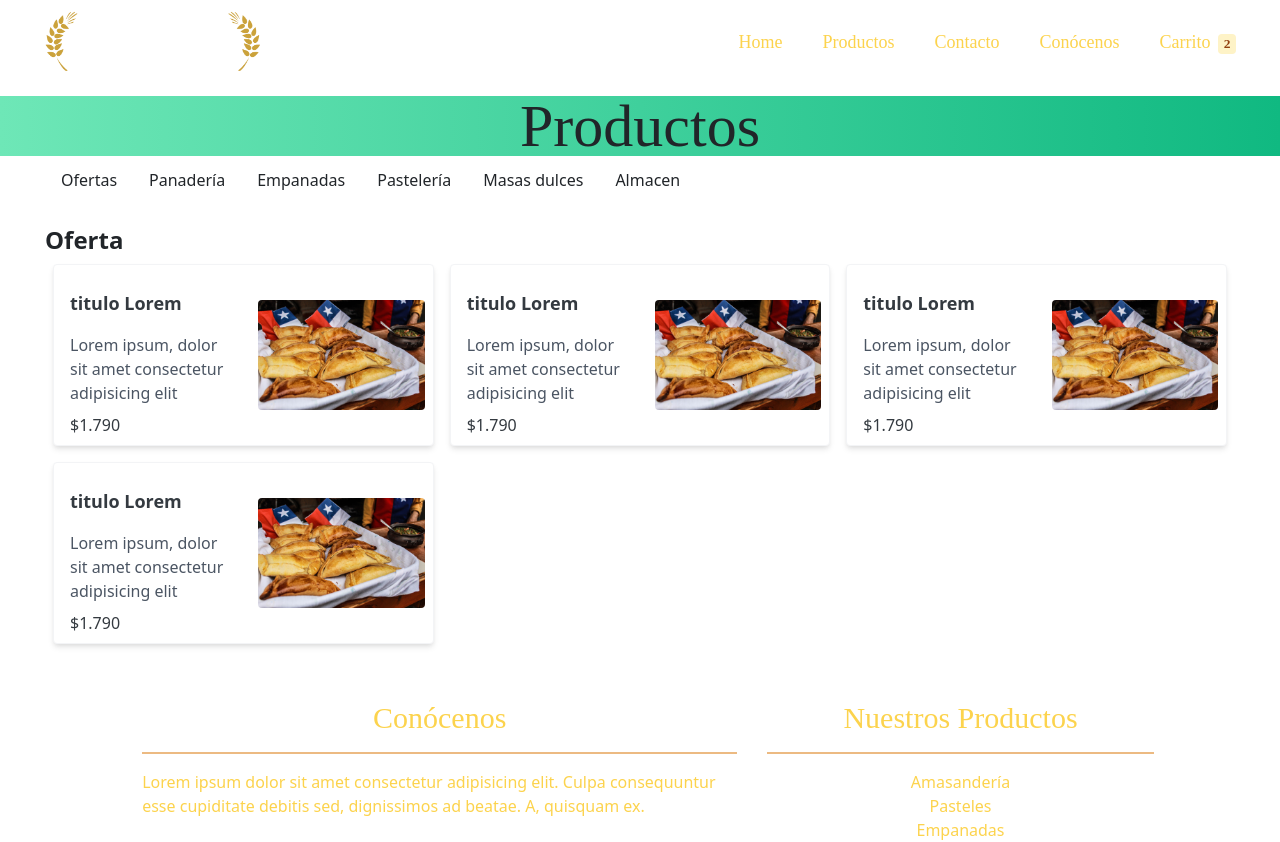
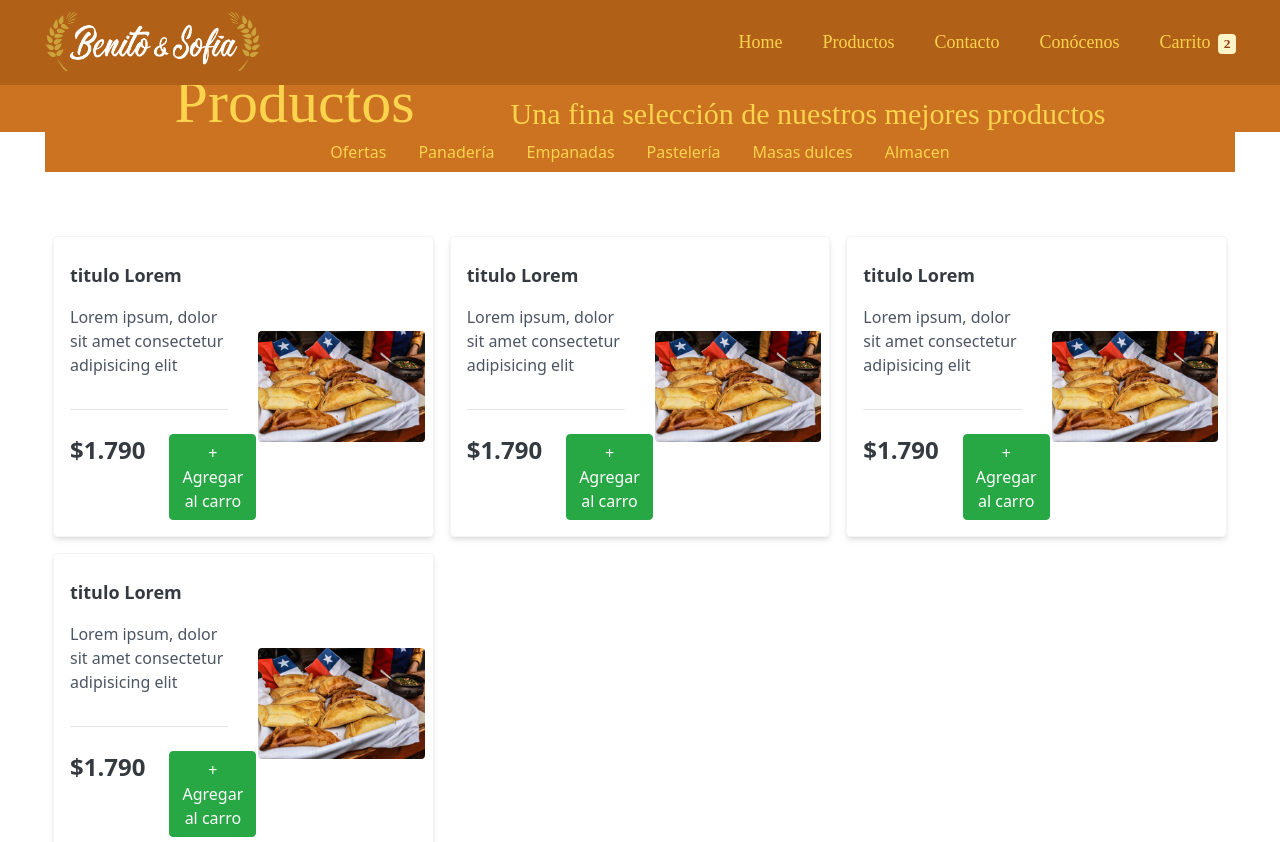
Before and after one commit to LeoQuark/ProyectoAmasanderia, a React (Create React App) app in the folder client/amasanderia/: page /productos in a window 1280 px wide. Shown: the top 842 px of the page. Built offline with nearby package versions, Linux system fonts and the light colour scheme; a web font is replaced by a local one.

Commit message:
Agregar boton a cards en productos

```diff
--- a/client/amasanderia/public/css/estilos.css
+++ b/client/amasanderia/public/css/estilos.css
@@ -16,6 +16,14 @@
 .bg-cafe {
     background: #422918;
 }
+.bg-cafec{
+    background: #B16117;
+}
+
+.bg-cafeo{
+    background: #CB7321;
+}
+
 
 /* home */
 .card-hover {
--- a/client/amasanderia/src/components/Contacto.jsx
+++ b/client/amasanderia/src/components/Contacto.jsx
@@ -5,7 +5,7 @@ const Contacto = () => {
 
     return (
         <div className="container-fluid mt-5 pt-5">
-            <div className="row d-flex justify-content-center bg-gradient-to-r from-green-300 to-green-500">
+            <div className="row d-flex justify-content-center bg-cafeo">
                 <p className="text-5xl md:text-6xl font-sansita">¡Contáctanos!</p>
             </div>
             <div className="container-fluid">
--- a/client/amasanderia/src/components/Footer.jsx
+++ b/client/amasanderia/src/components/Footer.jsx
@@ -4,8 +4,8 @@ import { Link } from 'react-router-dom'
 const Footer = () => {
 
     return (
-        <div className="container-fluid bg-orange-900 mt-4">
-            <footer className="container mx-2">
+        <div className="container-fluid bg-cafec mt-5 ">
+            <footer className="container mx-2 ">
                 <div className="row d-flex justify-content-center">
                     <div className="col-12 col-sm-6 col-lg-6 my-2">
                         <div className="divide-y-2 divide-yellow-600 divide-opacity-50">
--- a/client/amasanderia/src/components/Header.jsx
+++ b/client/amasanderia/src/components/Header.jsx
@@ -13,7 +13,7 @@ const Header = () => {
           </div>
         </div>
       </div> */}
-      <nav className="navbar navbar-expand-lg navbar-dark bg-orange-900">
+      <nav className="navbar navbar-expand-lg navbar-dark bg-cafec">
         <div className="container">
           <div className="row pl-2">
             <Link to="/" className="d-inline-flex">
--- a/client/amasanderia/src/components/Productos.jsx
+++ b/client/amasanderia/src/components/Productos.jsx
@@ -4,9 +4,11 @@ import ProductosHeader from './productos/ProductosHeader'
 const Productos = () => {
 
     return (
-        <div className="container-fluid mt-5 pt-5">
-            <div className="row d-flex justify-content-center bg-gradient-to-r from-green-300 to-green-500">
-                <p className="text-5xl md:text-6xl font-sansita">Productos</p>
+        <div className="container-fluid mt-4 mb-0 pt-5 text-white ">
+            <div className="row d-flex justify-content-center bg-cafeo">
+                <p className="text-5xl text-yellow-300 md:text-6xl font-sansita ml-5 mr-5">Productos</p>
+
+                <p className="text-5xl text-yellow-300 md:text-3xl font-sansita mx-5 mt-4">Una fina selección de nuestros mejores productos</p>
             </div>
             <div className="container-fluid">
                 <ProductosHeader />
--- a/client/amasanderia/src/components/home/HomeCategorias.jsx
+++ b/client/amasanderia/src/components/home/HomeCategorias.jsx
@@ -4,8 +4,8 @@ const HomeCategorias = () => {
 
 
     return (
-        <div className="container-fluid px-0 pt-5">
-            <div className="d-flex justify-content-center bg-gradient-to-r from-green-300 to-green-500 py-3 px-0">
+        <div className="container-fluid px-0 pt-5 text-white">
+            <div className="d-flex justify-content-center bg-cafeo py-3 px-0">
                 <h3 className="text-4xl md:text-5xl font-sansita my-2">Categorías destacadas</h3>
             </div>
             <div className="container">
@@ -13,7 +13,7 @@ const HomeCategorias = () => {
                     <div className="col rounded my-lg-3 my-2">
                         <div className="card text-white hover-scale-sm">
                             <img src="/img/pan.jpg" class="card-img img-home" alt="..." />
-                            <div className="card-img-overlay">
+                            <div className="card-img-overlay ">
                                 <div className="pt-5">
                                     <h2 className="card-title text-5xl sm:text-4xl xl:text-5xl text-center pt-5 font-weight-bold">Panadería</h2>
                                 </div>
--- a/client/amasanderia/src/components/productos/ProductosCard.jsx
+++ b/client/amasanderia/src/components/productos/ProductosCard.jsx
@@ -8,15 +8,25 @@ const ProductosCard = () => {
             <div className="card bg-white border-gray-100 rounded shadow-md px-2 hover-scale-sm my-2 h-card">
                 <div className="row">
                     <div className="col-12 col-sm-6">
+
                         <div className="pl-2 py-2">
                             <h3 className="text-lg font-weight-bold py-3">titulo Lorem </h3>
                             <p className="text-gray-600 pb-2">Lorem ipsum, dolor sit amet consectetur adipisicing elit</p>
-                            <p className="">$1.790</p>
+
+                            <br/>
+                            <hr/>
+                            <br/>
+                            <div className="d-flex">
+                            <p className="mb-2 font-bold text-2xl mr-4">$1.790</p>
+                            <button className="btn btn-success mb-2">+ Agregar al carro</button>
+                            </div>
                         </div>
+
                     </div>
                     <div className="col-12 col-sm-6 d-flex align-items-center ">
-                        <img src="/img/empanadas.jpg" className="card-img rounded" alt="" />
-                    </div>
+                                <img src="/img/empanadas.jpg" className="card-img rounded" alt="" />
+
+                            </div>
                 </div>
             </div>
         </Link>
--- a/client/amasanderia/src/components/productos/ProductosHeader.jsx
+++ b/client/amasanderia/src/components/productos/ProductosHeader.jsx
@@ -4,9 +4,9 @@ import ProductosHome from './ProductosHome'
 const ProductosHeader = () => {
 
     return (
-        <div className="container-fluid pt-1">
-            <div className="d-flex justify-content-start">
-                <ul className="nav  whitespace-no-wrap overflow-x-scroll overflow-y-hidden md:whitespace-normal md:overflow-x-hidden " id="myTab" role="tablist">
+        <div className="container-fluid ">
+            <div className="d-flex justify-content-center bg-cafeo">
+                <ul className="nav text-yellow-300 whitespace-no-wrap overflow-x-scroll overflow-y-hidden md:whitespace-normal md:overflow-x-hidden " id="myTab" role="tablist">
                     <li className="nav-item" role="presentation">
                         <a className="nav-link active" id="oferta-tab" data-toggle="tab" href="#oferta" role="tab" aria-controls="ofertas" aria-selected="true">Ofertas</a>
                     </li>
@@ -49,8 +49,8 @@ const ProductosHeader = () => {
                 <div class="tab-pane fade" id="almacen" role="tabpanel" aria-labelledby="almacen-tab">
                     <ProductosHome titulo={'almacen'} />
                 </div>
+                </div>
             </div>
-        </div>
     );
 }
 
```
Also changed, not shown: client/amasanderia/package.json (line endings or trailing spaces), 1 other file (tests, documents, lock files or other folders).
